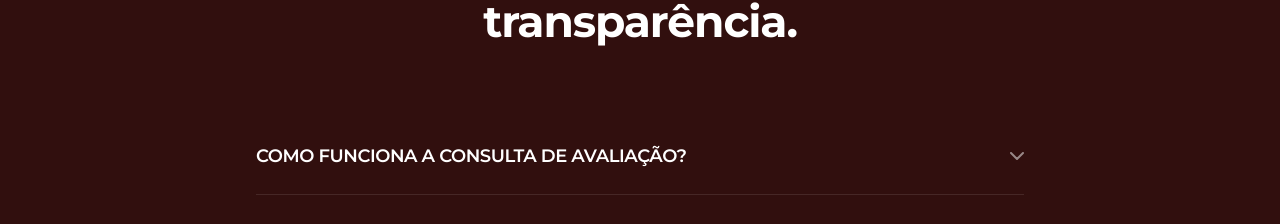
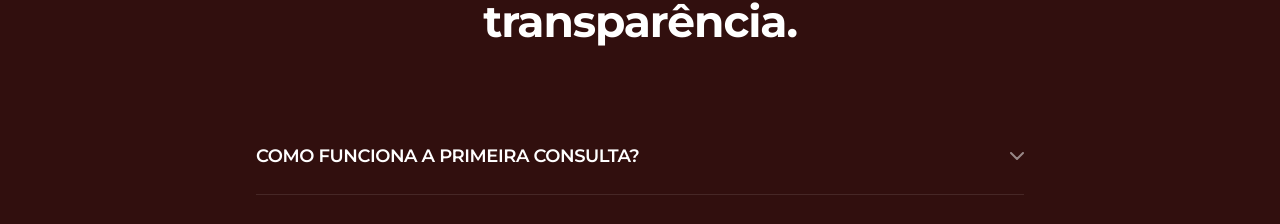
Before and after one commit to wardedrmario/site-institucional, a Next.js app: page / in a window 1280 px wide. Shown: the part 4727-4951 px from the top of the page. Built offline with nearby package versions, Linux system fonts and the light colour scheme.

Commit message:
content: atualiza texto do FAQ sobre primeira consulta

```diff
--- a/src/app/page.tsx
+++ b/src/app/page.tsx
@@ -13,8 +13,8 @@ export default function Home() {
 
   const faqs = [
     {
-      q: "COMO FUNCIONA A CONSULTA DE AVALIAÇÃO?",
-      a: "A consulta de avaliação é um momento essencial para que eu possa entender suas queixas, expectativas e características individuais. Durante esse encontro, realizo uma análise detalhada da face ou do corpo, avaliando aspectos como flacidez, excesso de pele, gordura localizada e estrutura anatômica para indicar o procedimento mais adequado, como lipoaspiração, Lipo HD, abdominoplastia ou Deep Plane Facelift. Além disso, é nessa etapa que você poderá tirar todas as suas dúvidas com total transparência. Construo o plano cirúrgico de forma personalizada, com foco em segurança, naturalidade e resultado estético de alto padrão, sempre respeitando seus limites e objetivos."
+      q: "COMO FUNCIONA A PRIMEIRA CONSULTA?",
+      a: "A primeira consulta é um momento essencial para que eu possa entender suas queixas, expectativas e características individuais. Durante esse encontro, realizo uma análise detalhada da face ou do corpo, avaliando aspectos como flacidez, excesso de pele, gordura localizada e estrutura anatômica para indicar o procedimento mais adequado, como lipoaspiração, Lipo HD, abdominoplastia ou Deep Plane Facelift. Além disso, é nessa etapa que você poderá tirar todas as suas dúvidas com total transparência. Construo o plano cirúrgico de forma personalizada, com foco em segurança, naturalidade e resultado estético de alto padrão, sempre respeitando seus limites e objetivos."
     },
     {
       q: "QUAIS PROCEDIMENTOS PODEM SER REALIZADOS?",
```
